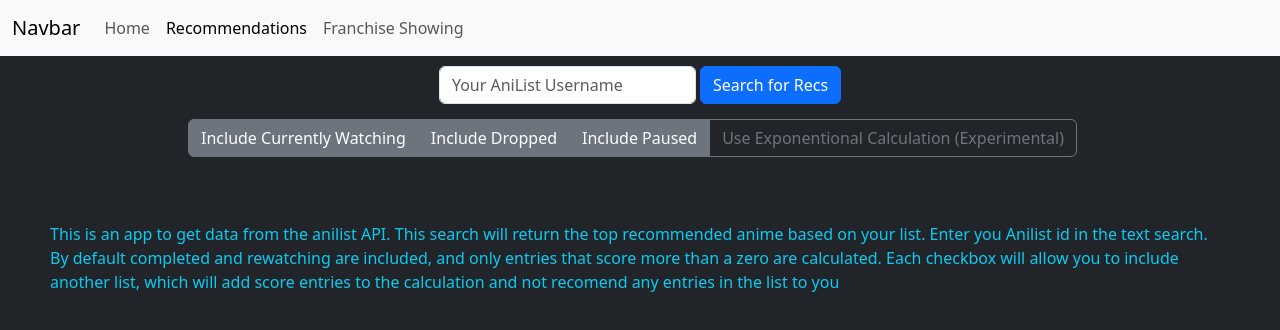
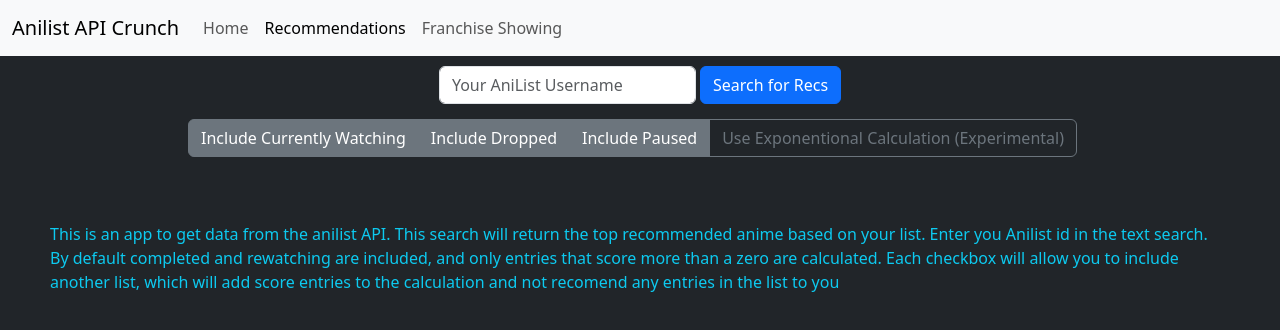
Before and after one commit to RyanSpencer/AnilistApiCrunch, a website: page index.html in a window 1280 px wide. Drawn offline with nearby package versions, Linux system fonts and the light colour scheme.

Commit message:
updated navrbar name

```diff
--- a/index.html
+++ b/index.html
@@ -15,7 +15,7 @@
         <div id="mainApp">
             <nav class="navbar navbar-expand-lg bg-body-tertiary">
                 <div class="container-fluid">
-                    <a class="navbar-brand" href="">Navbar</a>
+                    <a class="navbar-brand" href="">Anilist API Crunch</a>
                     <button class="navbar-toggler" type="button" data-bs-toggle="collapse" data-bs-target="#navbarNav" aria-controls="navbarNav" aria-expanded="false" aria-label="Toggle navigation">
                       <span class="navbar-toggler-icon"></span>
                     </button>
```
